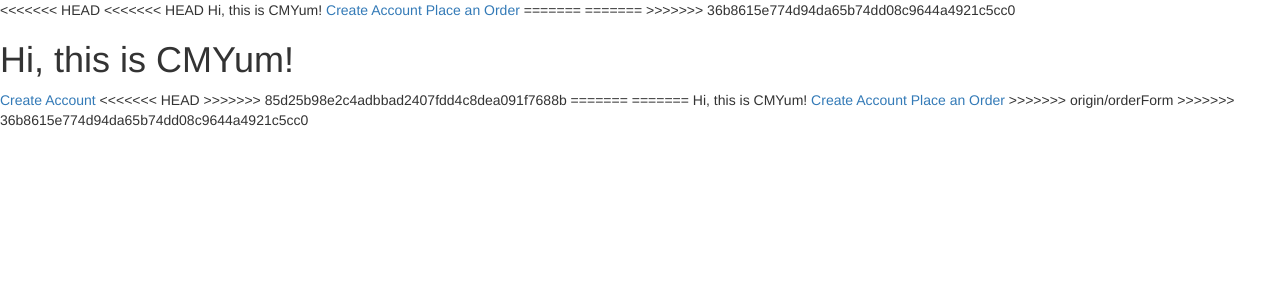
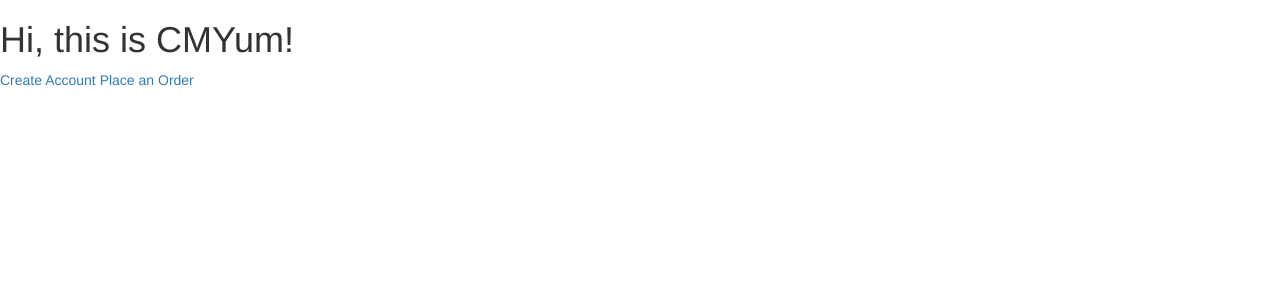
Before and after one commit to dsimon96/CMYum, a Django app: page / in a window 1280 px wide. Shown: the top 300 px of the page. Run offline with Django 3.2, Linux system fonts and the light colour scheme; some libraries are stand-ins or nearby versions.

Commit message:
manually fixed index.html

```diff
--- a/app/templates/app/index.html
+++ b/app/templates/app/index.html
@@ -10,19 +10,7 @@
     {% load staticfiles%}
     <link href="{% static "css/bootstrap.min.css" %}" rel="stylesheet">
 
-<<<<<<< HEAD
-<<<<<<< HEAD
-Hi, this is CMYum!
-
-<a href = "{% url 'app:createAccount' blankErrorStatus=False %}">Create Account</a>
-
-<a href = "{% url 'app:createOrder' blankErrorStatus=False %}">Place an Order</a>
-
-
 </html>
-=======
-=======
->>>>>>> 36b8615e774d94da65b74dd08c9644a4921c5cc0
     <!-- WARNING: Respond.js doesn't work if you view the page via file:// -->
     <!--[if lt IE 9]>
       <script src="https://oss.maxcdn.com/html5shiv/3.7.2/html5shiv.min.js"></script>
@@ -32,21 +20,8 @@ Hi, this is CMYum!
   <body>
     <h1>Hi, this is CMYum!</h1>
     <a href = "{% url 'app:createAccount' blankErrorStatus=False %}">Create Account</a>
-<<<<<<< HEAD
->>>>>>> 85d25b98e2c4adbbad2407fdd4c8dea091f7688b
-=======
-=======
-Hi, this is CMYum!
-
-<a href = "{% url 'app:createAccount' blankErrorStatus=False %}">Create Account</a>
-
-<a href = "{% url 'app:createOrder' blankErrorStatus=False %}">Place an Order</a>
-
-
+    <a href = "{% url 'app:createOrder' blankErrorStatus=False %}">Place an Order</a>
 </html>
->>>>>>> origin/orderForm
->>>>>>> 36b8615e774d94da65b74dd08c9644a4921c5cc0
-
     <!-- jQuery (necessary for Bootstrap's JavaScript plugins) -->
     <script src="https://ajax.googleapis.com/ajax/libs/jquery/1.11.2/jquery.min.js"></script>
     <!-- Include all compiled plugins (below), or include individual files as needed -->
```
